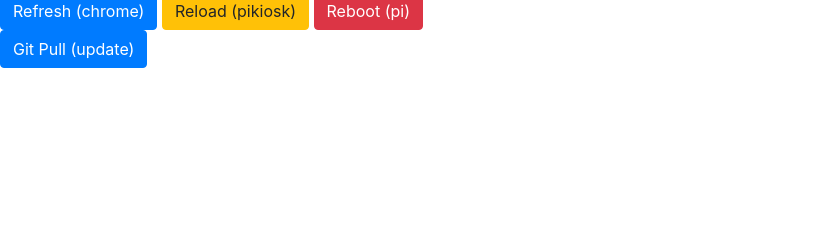
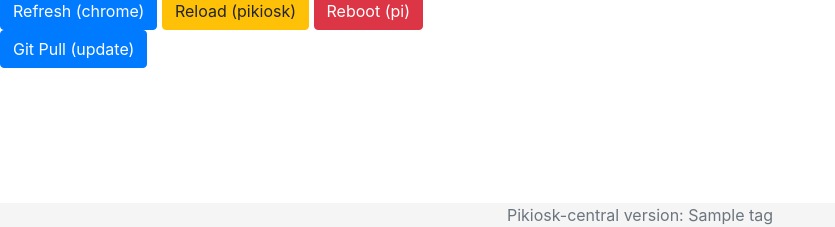
Before and after one commit to Pingue/pikiosk, a Flask app: template localmanager/templates/index.html in a window 1280 px wide. Shown: the part 573-800 px from the top of the page, without its empty margins (0-835 px from the left). Run offline with Flask 3, Linux system fonts and the light colour scheme; the template is opened without the code that fills it: most values are stand-ins (such as "Sample title", 1, 10 or a date in 2020).

Commit message:
feat!: Add git versioning

```diff
--- /dev/null
+++ b/localmanager/GitVersion.yml
@@ -0,0 +1,4 @@
+major-version-bump-message: "^(build|chore|ci|docs|feat|fix|perf|refactor|revert|style|test)(\\([\\w\\s-,/\\\\]*\\))?(!:|:.*\\n\\n((.+\\n)+\\n)?BREAKING CHANGE:\\s.+)"
+minor-version-bump-message: "^(feat)(\\([\\w\\s-,/\\\\]*\\))?:"
+patch-version-bump-message: "^(fix|perf)(\\([\\w\\s-,/\\\\]*\\))?:"
+mode: ContinuousDeployment
--- a/localmanager/localmanager.py
+++ b/localmanager/localmanager.py
@@ -12,8 +12,13 @@ import subprocess
 app = Flask(__name__)
 app.secret_key = '2pn9hCRnCyrqKu9eNRqs'
 
+def get_current_git_tag():
+    return os.popen('git describe --tags').read().strip()
+
 @app.route('/')
 def home():
+    tag = get_current_git_tag()
+
     def_gw_device = netifaces.gateways()['default'][netifaces.AF_INET][1]
     try:
         manager = open('./manager', 'r').read()
@@ -33,7 +38,7 @@ def home():
         rotation = 0
         zoom = 0
 
-    return render_template('index.html', manager=manager, mac=macaddr, name=name, url=url, rotation=rotation, zoom=zoom)
+    return render_template('index.html', manager=manager, mac=macaddr, name=name, url=url, rotation=rotation, zoom=zoom, tag=tag)
 
 
 @app.route('/save')
--- a/localmanager/templates/index.html
+++ b/localmanager/templates/index.html
@@ -11,6 +11,17 @@
         <script src="static/index.js"></script>
         <script src="https://cdn.jsdelivr.net/npm/popper.js@1.16.0/dist/umd/popper.min.js" integrity="sha384-Q6E9RHvbIyZFJoft+2mJbHaEWldlvI9IOYy5n3zV9zzTtmI3UksdQRVvoxMfooAo" crossorigin="anonymous"></script>
         <script src="https://cdn.jsdelivr.net/npm/bootstrap@4.4.1/dist/js/bootstrap.min.js" integrity="sha384-wfSDF2E50Y2D1uUdj0O3uMBJnjuUD4Ih7YwaYd1iqfktj0Uod8GCExl3Og8ifwB6" crossorigin="anonymous"></script>
+        <style>
+            .footer {
+                position: fixed;
+                left: 0;
+                bottom: 0;
+                width: 100%;
+                background-color: #f5f5f5;
+                text-align: center;
+            }
+        </style>
+
         <!-- TODO: local copy of bootstrap -->
         <title>Pikiosk Localmanager</title>
     </head>
@@ -53,5 +64,11 @@
         <a href="/reboot" role="button" class="btn btn-danger" type="submit">Reboot (pi)</a>
         <br/>
         <a href="/gitpull" role="button" class="btn btn-primary" type="submit">Git Pull (update)</a>
+
+        <footer class="footer">
+            <div class="container">
+                <span class="text-muted">Pikiosk-central version: {{tag}}</span>
+            </div>
+        </footer>
     </body>
 </html>
```
Also changed, not shown: localmanager/.github/workflows/docker_build.yml (added).
